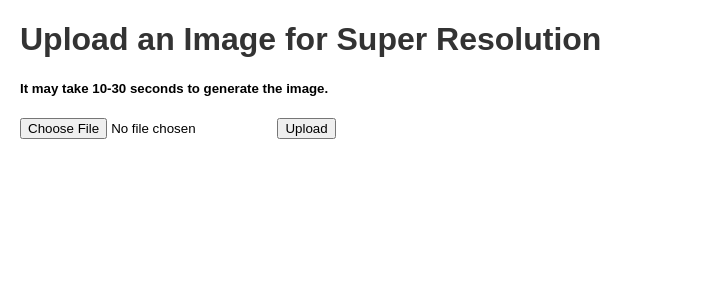
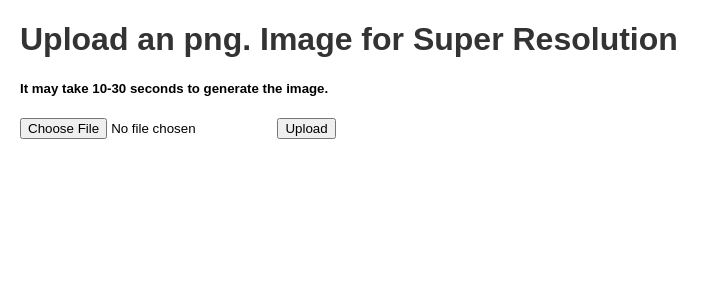
Before and after one commit to nardo-kong/SRonPython, a Flask app: page / in a window 1280 px wide. Shown: the top 300 px of the page, without its empty margins (0-719 px from the left). Run offline with Flask 3, Linux system fonts and the light colour scheme.

Commit message:
add png notice

```diff
--- a/templates/index.html
+++ b/templates/index.html
@@ -32,7 +32,7 @@
     </style>
 </head>
 <body>
-    <h1>Upload an Image for Super Resolution</h1>
+    <h1>Upload an png. Image for Super Resolution</h1>
     <h5>It may take 10-30 seconds to generate the image.</h5>
     <form id="upload-form" method="post" enctype="multipart/form-data">
         <input type="file" name="file" required>
```
